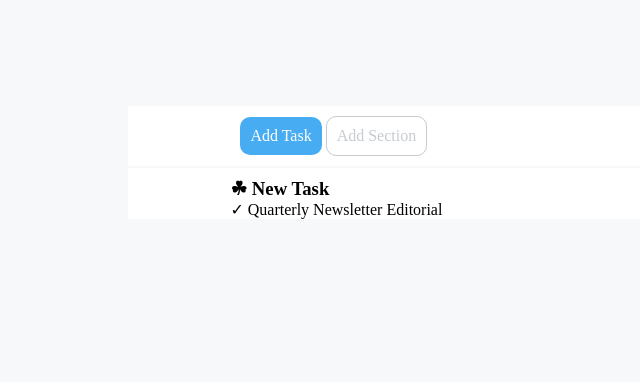
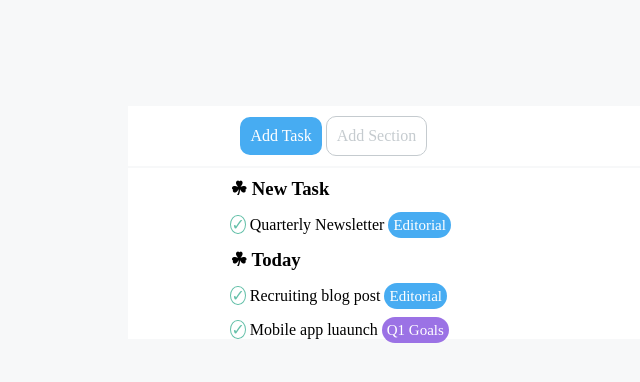
Before and after one commit to VincenzoFerraro0/html-css-toboolist, a plain HTML site: page index.html in a window 1280 px wide. Shown: the part 102-484 px from the top of the page, without its empty margins (0-640 px from the left). Drawn offline with Linux system fonts and the light colour scheme.

Commit message:
Add: Today

```diff
--- a/css/style.css
+++ b/css/style.css
@@ -57,8 +57,32 @@ hr {
    border: 1px solid  #F7F8F9;
 
 }
-
 .test {
     width: 80%;
     margin: 10px auto;
 }
+
+div p{
+    margin: 15px auto;
+}
+
+
+.box-check {
+    color: #64C0A9 ;
+    border: 1px solid #64C0A9;
+    border-radius: 50%;
+
+}
+.box-editorial {
+    font-size: 15px;
+    padding: 5px;
+    color: #FFFFFF;
+    border-radius: 30px;
+}
+
+.blu {
+    background-color: #47ACF2;
+}
+
+.purple {
+    background-color: #9B72E5 ;
--- a/index.html
+++ b/index.html
@@ -33,9 +33,23 @@
         <div class="test">
             <h3>&#9752; New Task</h3>
             <p>
-                <span>&check;</span>
+                <span class="box-check">&check;</span>
                 Quarterly Newsletter
-                <span>Editorial</span>
+                <span class="box-editorial blu">Editorial</span>
+            </p>
+        </div>
+
+        <div class="test">
+            <h3>&#9752; Today</h3>
+            <p>
+                <span class="box-check">&check;</span>
+                Recruiting blog post
+                <span class="box-editorial blu">Editorial</span>
+            </p>
+            <p>
+                <span class="box-check">&check;</span>
+                Mobile app luaunch
+                <span class="box-editorial purple">Q1 Goals</span>
             </p>
         </div>
 
```
